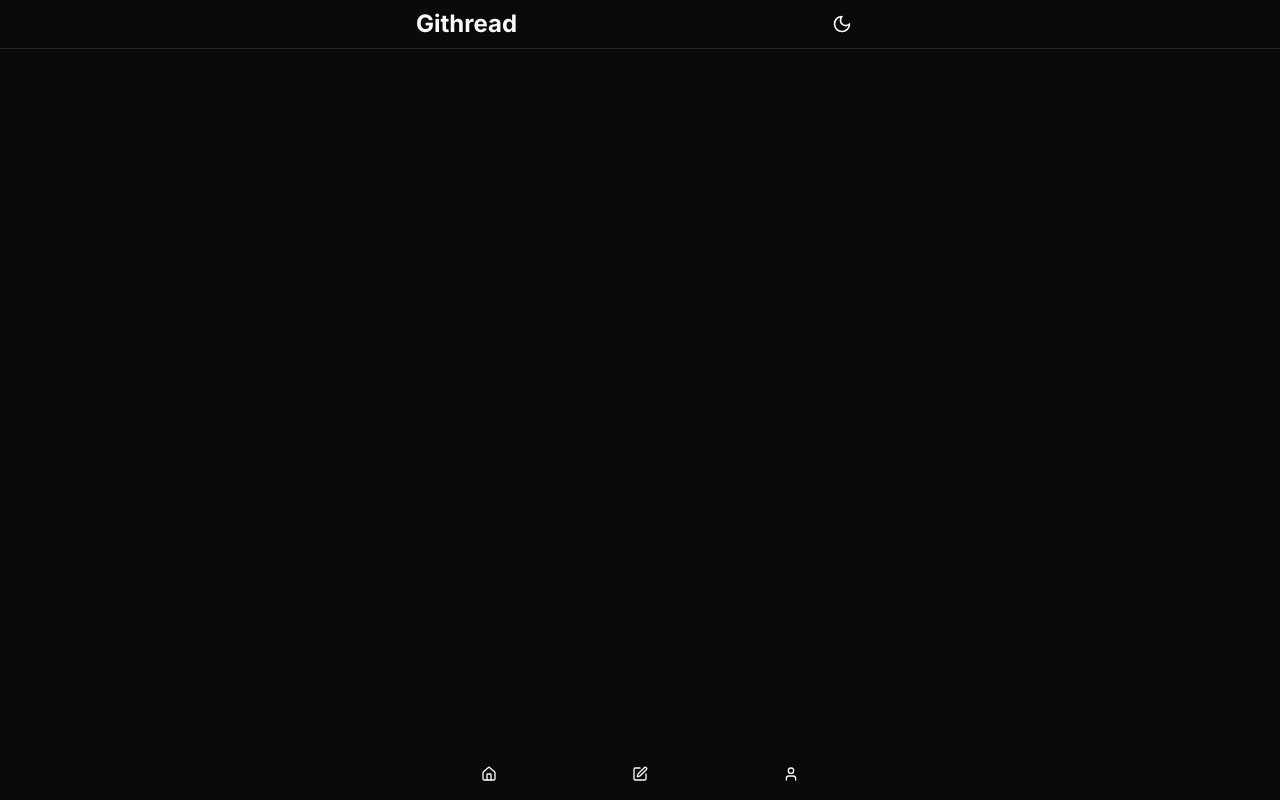
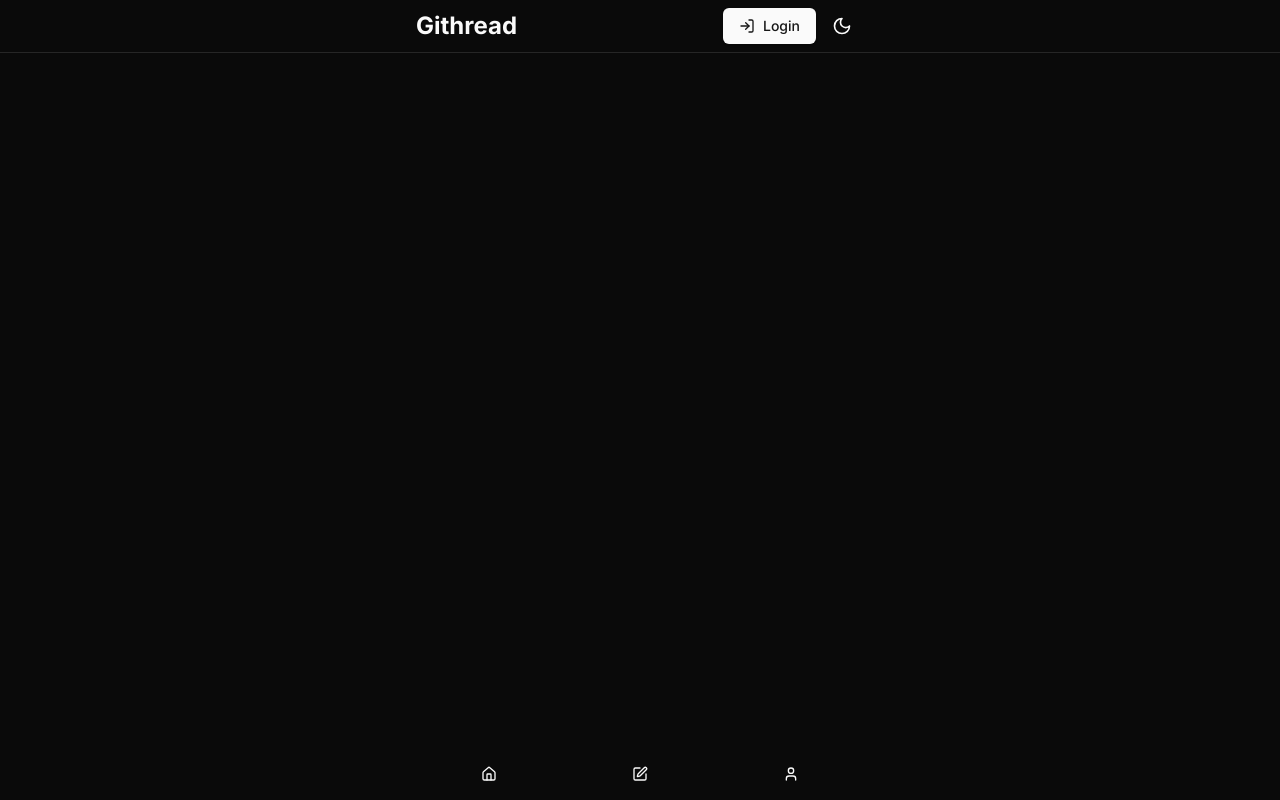
Before and after one commit to ChrisJustice600/gitthread, a Next.js app: page / in a window 1280 px wide. Built offline with nearby package versions, Linux system fonts and the light colour scheme.

Commit message:
add button signin

```diff
--- a/src/features/layout/Header.tsx
+++ b/src/features/layout/Header.tsx
@@ -1,10 +1,13 @@
 import { ThemeToggle } from "@/src/theme/ThemeToggle";
+import { LoginButton } from "./auth/LoginButton";
 
 export const Header = () => {
   return (
     <header className="border-b border-b-accent">
       <div className="container flex items-center py-2 max-w-lg m-auto gap-1">
         <h2 className="text-2xl font-bold mr-auto">Githread</h2>
+
+        <LoginButton />
         <ThemeToggle />
       </div>
     </header>
--- /dev/null
+++ b/src/features/layout/auth/LoginButton.tsx
@@ -0,0 +1,14 @@
+"use client";
+
+import { Button } from "@/components/ui/button";
+import { LogIn } from "lucide-react";
+import { signIn } from "next-auth/react";
+
+export const LoginButton = () => {
+  return (
+    <Button onClick={() => [signIn()]}>
+      <LogIn className="mr-2 h-4 w-4" />
+      Login
+    </Button>
+  );
+};
```
